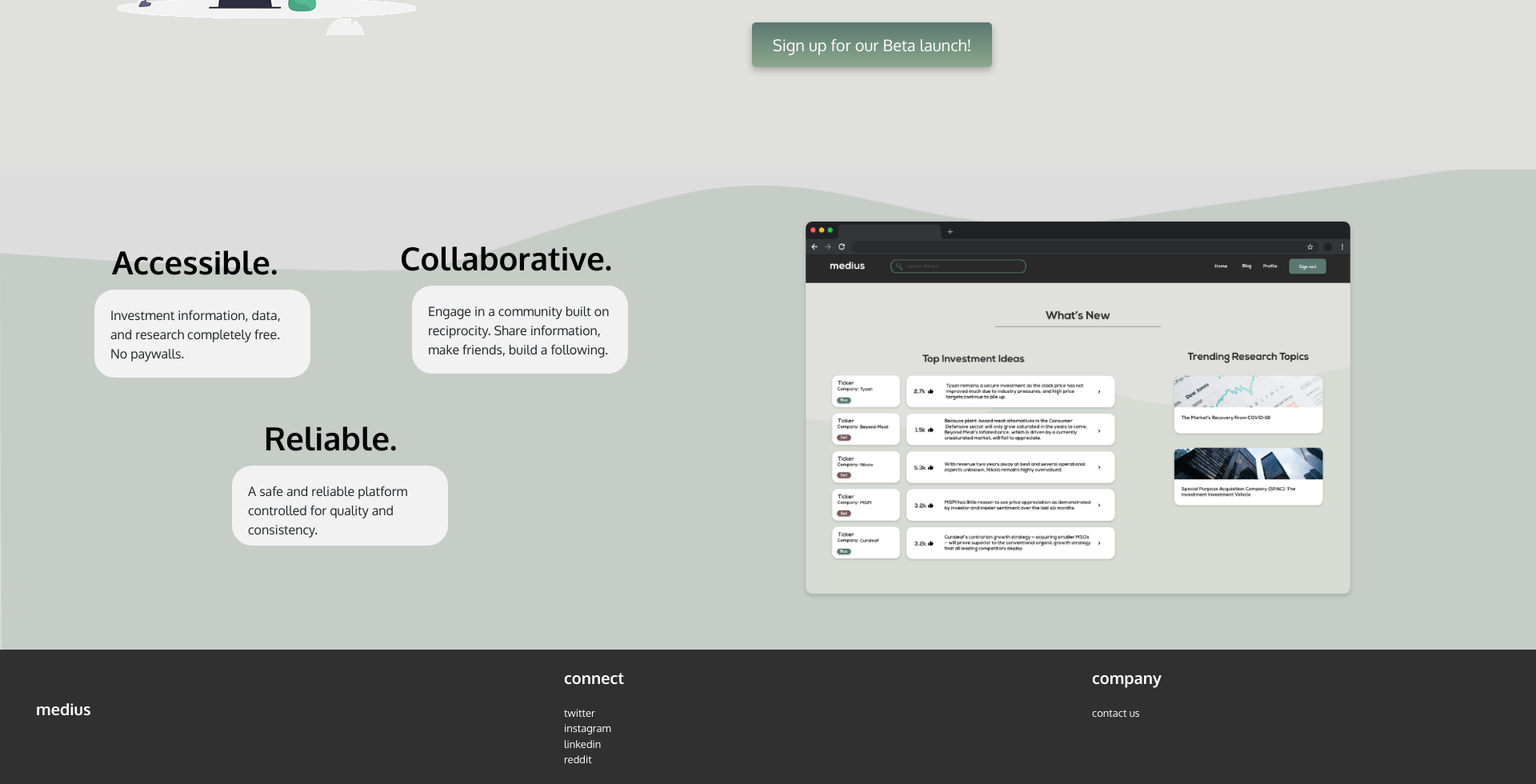
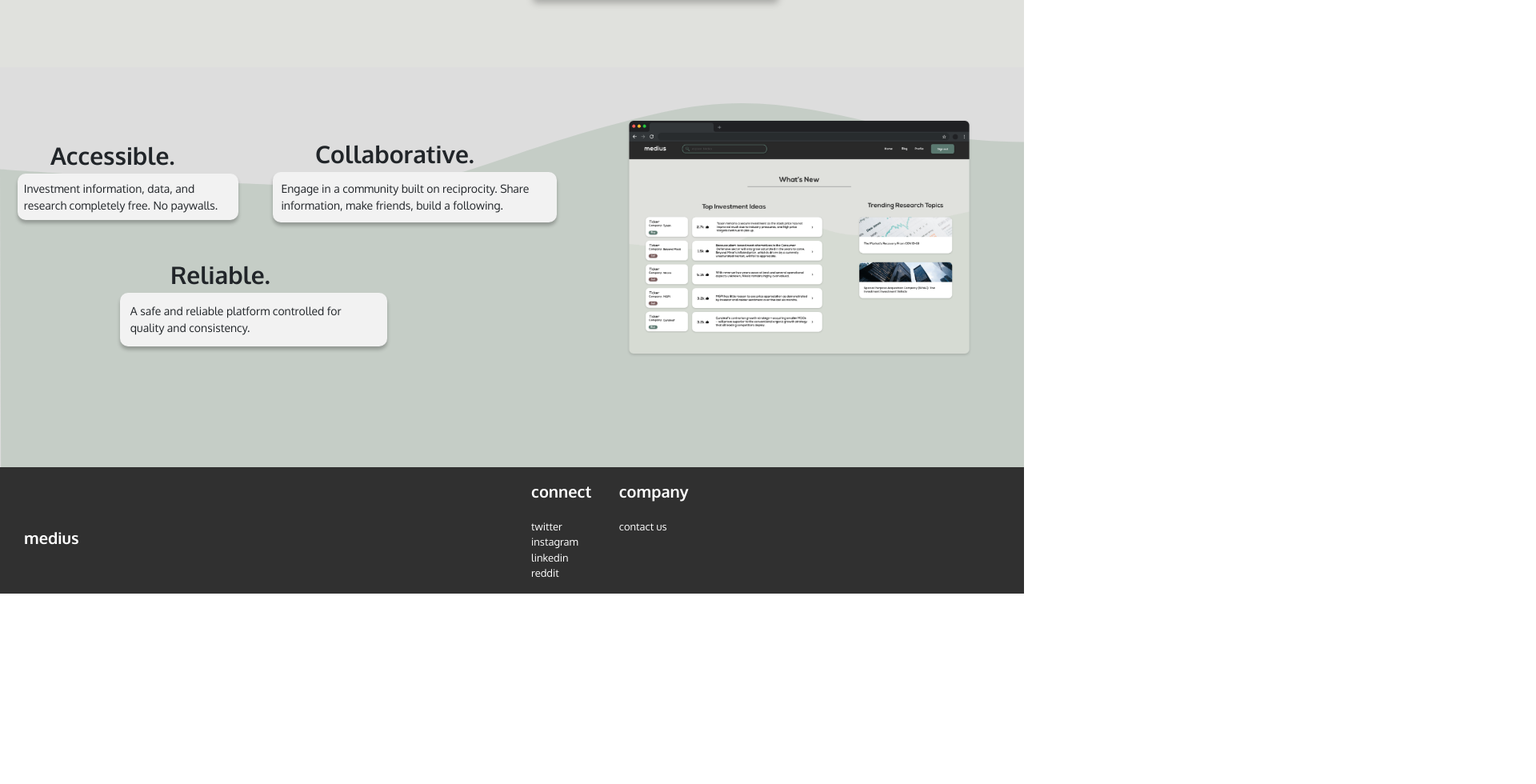
Before and after one commit to Medius-Research-Website/medius-frontend, a React (Create React App) app: page / in a window 1280 px wide. Shown: the part 528-1508 px from the top of the page at 80% size, 1920 px wide, since content can reach past the window. After the commit the page ends 1270 px from the top, so only its background shows below. Built offline with nearby package versions, Linux system fonts and the light colour scheme.

Commit message:
landing page css mostly fixed

```diff
--- a/src/components/css_files/home.css
+++ b/src/components/css_files/home.css
@@ -6,56 +6,47 @@
 html {
     scroll-behavior: smooth;
     width: 100vw;
+    height: auto;
 }
 
-body {
-    min-width: 2000px;
+.main-header {
+    display: flex;
+    justify-content: space-between;
+    align-items: center;
+    height: 4em;
+    padding-left: 40px;
+    background-color: #303030;;
 }
 
-.monitor {
-    position: absolute;
-    width: 430px;
-    height: 297px;
-    left: 90px;
-    top: 275px;
-    background: url(images/desktop.png);
-    background-size: auto;
-    display: flex;
-}
-
-.image {
-    position: relative;
-    left: 1000px;
-    top: 0px;
-    width: 35%;
-    margin-left: 0;
-}
-
-.screen {
-    background: url(images/screen.png);
-    width: 695px;
-    height: 480px;
-    margin: 0;
+.brand-logo-name > a {
+    color: white;
+    font-weight: bolder;
 }
 
 .page1 {
     background-color: #E0E1DD;
+    padding: 10%;
     width: 100%;
+    display: flex;
+    flex-direction: row;
+    align-items: center;
 }
 
-.page2 {
-    background-image: url(images/green_bg.png);
-    background-color: rgb(221, 221, 221);
-    width: 100%;
+.monitor {
+    height: 50%;
+    position: relative;
+    left: -4%;
 }
 
-.float-left {
-    float: right;
-    height: 600px;
-    margin-bottom: 0px;
-    background-position: 0% 25%;
-    background-size: cover;
-    background-repeat: no-repeat;
+.monitor img {
+    width: 100%;
+    height: 100%;
+}
+
+.container {
+    position: relative;
+    left: 5%;
+    width: 50%;
 }
 
 .btn-primary {
@@ -63,226 +54,124 @@ body {
     border-radius: 20;
     background-image: linear-gradient(#5A786F, #8CA88E);
     position: absolute;
-    width: 300px;
-    height: 56px;
+    width: 60%;
+    height: auto;
     filter: drop-shadow(0px 4px 4px rgba(0, 0, 0, 0.25));
 }
 
-h3 {
-margin-bottom: 1em;
-}
-
 h2 {
-    font-size: 60px;
+    font-size: 200%;
     font-weight: bold;
 }
 
 h2_1 {
     font-style: normal;
     font-weight: bold;
-    font-size: 60px;
-    line-height: 60px;
+    font-size: 100%;
     letter-spacing: 0.232836px;
     color: #5A786F;
 }
 
-
-span {
-    font-size: 70px;
-    color: #424E93;
+.page2 {
+    background-image: url(images/green_bg.png);
+    background-color: rgb(221, 221, 221);
+    width: 100%;
+    height: 500px;
+    display: flex;
+    flex-direction: row;
+    justify-content: center;
 }
 
-span1 {
-    font-size: 70px;
-    color: #5A786F;
+.page2 > img {
+    width: 35%;
+    height: 60%;
+    margin: 5%;
 }
 
-.main-nav ul{
+#bubbles {
     display: flex;
-    margin: 0;
-    padding: 0;
-    list-style: none;
+    flex-direction: column;
+    align-items: center;
+    margin-top: 5%;
 }
 
-.main-nav a {
-    /* color: inherit; */
-    text-decoration: none;
-    padding: 1rem;
-    color: white;
+#horiz {
+    display: flex;
+    flex-direction: row;
+    justify-content: center;
 }
 
-.brand-logo-name > a {
-    color: white;
-    font-weight: bolder;
+#access, #reliable, #collaborate {
+    display: flex;
+    flex-direction: column;
+    justify-content: center;
+    margin: 3%;
 }
 
-.main-header {
-    display: flex;
-    justify-content: space-between;
-    align-items: center;
-    height: 140px;
-    padding-left: 40px;
-    background-color: #303030;;
+.page2 p {
+    font-family: 'Oxygen', sans-serif;
+    font-style: normal;
+    font-weight: bold;
+    font-size: 1.5em;
+    width: 35%;
+    background-color: transparent;
+    margin-bottom: 0px;
+    margin-left: 15%;
 }
 
-.container {
-    /* max-width: 1200px; */
-    max-width: 40%;
-    margin-top: 5%;
-    margin-left: 45%;
-    /* margin: 0 auto; */
-    padding: 0 40px;
+.rcorners1, .rcorners2, .rcorners3 {
+    font-family: 'Oxygen', sans-serif;
+    background: #F2F2F2;
+    box-shadow: 0px 4px 4px rgba(0, 0, 0, 0.25);
+    border-radius: 10px;
+    padding: 3%;
+    font-size: 0.7em;
+    display: flex;
+    flex-direction: column;
+    justify-content: center;
 }
 
+.rcorners1, .rcorners3 {
+    width: 100%;
+}
 
-.full-height-grow {
-    padding: 0px;
-    margin: 0 auto;
-    /* max-width: 1200px; */
-    width: 100%;
-    margin-right: 0;
-    margin-left: 0;
-
+.rcorners2 {
+    width: 80%;
 }
 
 .footer {
-    /* position: absolute; */
-    left: 0;
-    bottom: 0;
     width: 100%;
+    padding: 1%;
+    height: 20%;
     background-color: #303030;
     color: white;
     text-align: left;
     padding-left: 30px;
+    display: flex;
+    flex-direction: row;
+}
+
+.column {
+    width: 10%;
+    margin: 0;
+}
+
+.row {
+    width: 60%;
+    padding-left: 40%;
+    display: flex;
+    flex-direction: row;
+    justify-content: space-evenly;
+}
+
+.column2 {
+    width: 33%;
+    text-align: left;
+    font-size: small;
+    padding: 1%;
 }
 
 .column2 > a{
     color: white;
     font-size: 1em;
 }
-
-b {
-    background-color: #303030;
-}
-
-.column {
-    float: left;
-    width: 33%;
-    padding-left: 30px;
-    padding-right: 250px;
-    padding-top: 20px;
-    padding-bottom: 20px;
-    background-color: #303030;
-    text-align: left;
-    font-size: small;
-}
-
-.column2 {
-    float: left;
-    width: 33%;
-    padding-left: 30px;
-    padding-right: 250px;
-    padding-top: 20px;
-    padding-bottom: 20px;
-    background-color: #303030;
-    text-align: left;
-    font-size: small;
-}
-
-.row:after {
-    content: "";
-    display: table;
-    clear: both;
-  }
-
-.rcorners1 {
-    border-radius: 25px;
-    background: #F2F2F2;
-    padding: 20px;
-    width: 270px;
-    height: 110px;
-    font-size: medium;
-    margin-top: 90px;
-    /* margin-top: 140px;
-    margin-left: 40px;*/
-
-    position: absolute;
-    left: 118px;
-    top: 800px;
-}
-
-.rcorners2 {
-    border-radius: 25px;
-    background: #F2F2F2;
-    padding: 20px;
-    width: 270px;
-    height: 100px;
-    font-size: medium;
-    margin-top: 110px;
-    margin-left: 40px;
-
-    position: absolute;
-    left: 250px;
-    top: 1000px;
-}
-
-.rcorners3 {
-    border-radius: 25px;
-    background: #F2F2F2;
-    padding: 20px;
-    width: 270px;
-    height: 110px;
-    font-size: medium;
-    margin-top: 100px;
-    margin-left: 420px;
-
-    position: absolute;
-    left: 95px;
-    top: 785px;
-}
-
-#access {
-    /* font-family: 'Nexa'; */
-    font-family: 'Oxygen', sans-serif;
-    font-style: normal;
-    font-weight: bold;
-    font-size: 40px;
-    line-height: 50px;
-    margin-top: 60px;
-    color: #000000;
-    background-color: transparent;
-
-    position: absolute;
-    left: 140px;
-    top: 775;
-}
-
-#collaborate {
-    /* font-family: 'Nexa Bold'; */
-    font-family: 'Oxygen', sans-serif;
-    font-style: normal;
-    font-weight: bold;
-    font-size: 40px;
-    line-height: 50px;
-    color: #000000;
-    background-color: transparent;
-    margin-top: 85px;
-    position: absolute;
-    left: 500px;
-    top: 740px;
-}
-
-#reliable {
-    /* font-family: Nexa Bold; */
-    font-family: 'Oxygen', sans-serif;
-    font-style: normal;
-    font-weight: bold;
-    font-size: 40px;
-    line-height: 50px;
-    color: #000000;
-    background-color: transparent;
-    margin-top: 40px;
-    position: absolute;
-    left: 330px;
-    top: 1010px;
-}
--- a/src/components/home.jsx
+++ b/src/components/home.jsx
@@ -4,6 +4,8 @@ import { Button } from "react-bootstrap";
 // import Signup from './signup';
 import "bootstrap/dist/css/bootstrap.min.css";
 import "./css_files/home.css";
+import DesktopImg from './css_files/images/desktop.png';
+import FeedImg from './css_files/images/screen.png';
 // import "./css_files/signUp.css"
 
 
@@ -46,10 +48,9 @@ class home extends Component {
           </nav>
         </header>
 
-        <div className="float-left page1">
+        <div className="page1">
+          <div className="monitor"> <img src={DesktopImg} alt="tv logo" /></div>
           <div className="container">
-            <div className="monitor">
-            </div>
             <h2>
               A modern
                 <br/>
@@ -72,35 +73,40 @@ class home extends Component {
           </div>
         </div>
 
-        {/* <div class="jumbotron jumbotron-fluid float-left"> */}
-
-        <div className="float-left page2">
-        <br/>
-        <p id="access">Accessible.</p>
+        <div className="page2">
+          <div id="bubbles">
+            <div id="horiz">
+              <div id="access">
+                <p >Accessible.</p>
                 <div className="rcorners1">
                   Investment information, data, and research completely free. No paywalls.
                 </div>
-        <br/>
-        <p id="collaborate">Collaborative.</p>
+              </div>
+
+              <div id="collaborate">
+                <p>Collaborative.</p>
                 <div className="rcorners3">Engage in a community built on reciprocity. Share information, make friends, build a following.</div>
-        <div className="image"><div className="screen"></div></div>
-
-        <p id="reliable">Reliable.</p>
-        <div className="rcorners2">A safe and reliable platform controlled for quality and consistency.</div>
-        <br/>
-          <div className="container">
-          <br/>
               </div>
             </div>
 
+            <div id="reliable">
+              <p >Reliable.</p>
+              <div className="rcorners2">A safe and reliable platform controlled for quality and consistency.</div>
+            </div>
+          </div>
+
+          <img src={FeedImg} alt="feed-page" />
+
+        </div>
+
         <footer className="footer">
-          <div className="row">
             <div className="column">
               <br/>
               <br/>
               <b>medius</b>
             </div>
 
+            <div className="row">
               <div className="column2">
                 <b>connect</b>
                 <br/>
```
Lines whose indentation alone changed are shown as unchanged.
